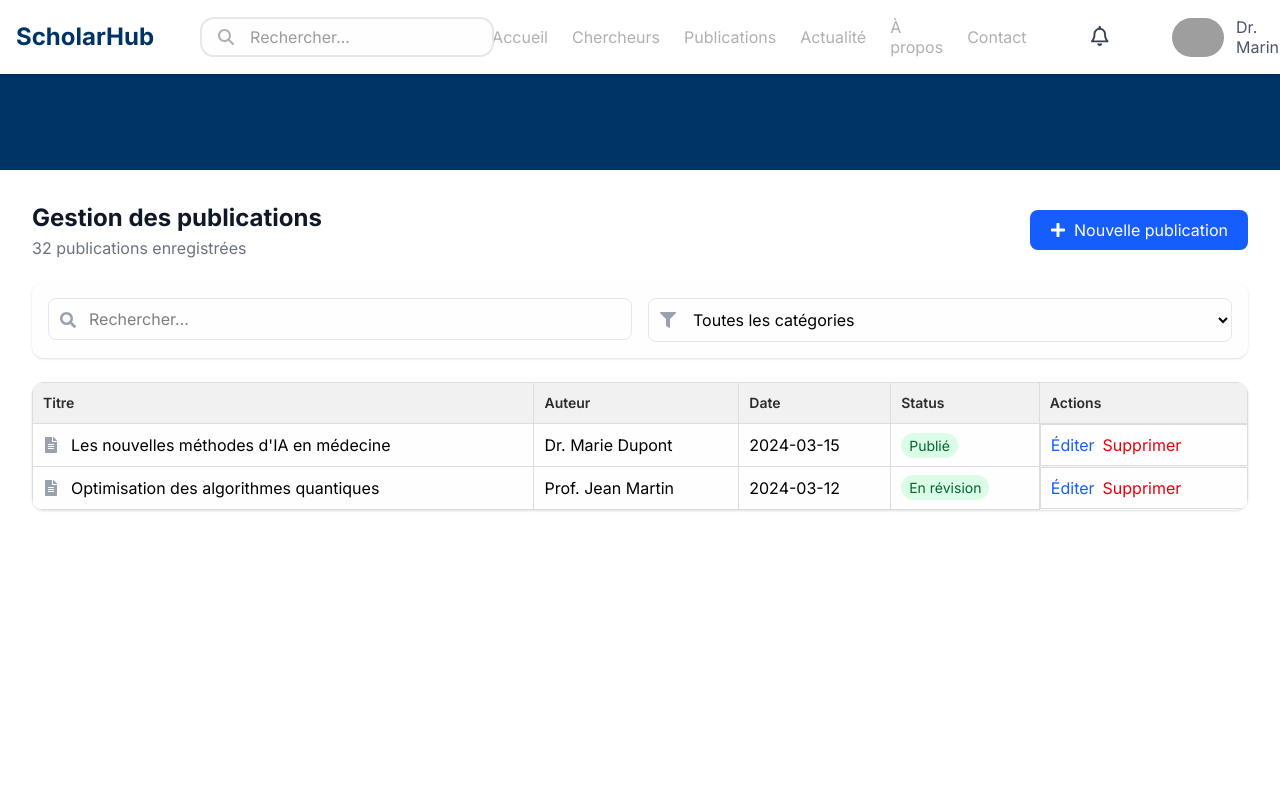
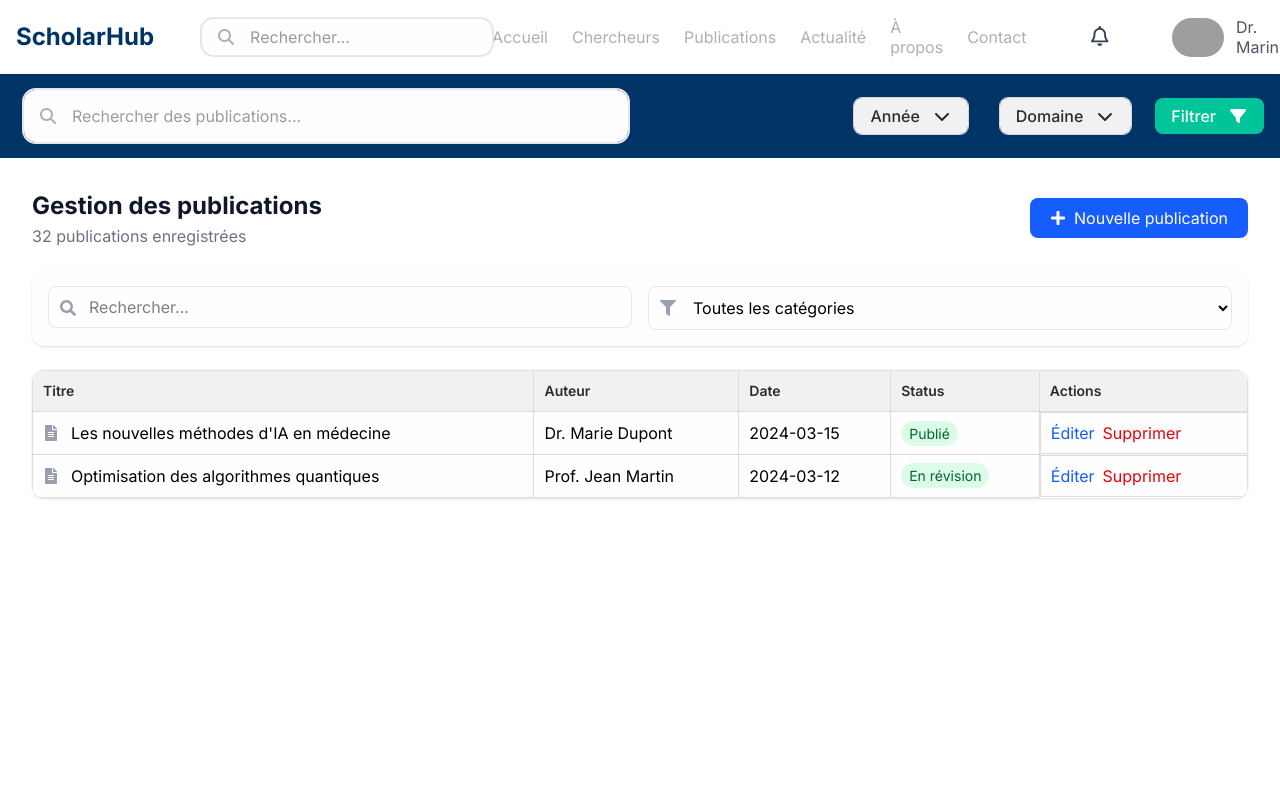
Before and after one commit to Ouassim721/Portail-de-gestion-des-profils-chercheurs, a React (Vite) app in the folder portail-chercheurs-frontend/: page /Publications in a window 1280 px wide. Shown: the top 800 px of the page. Built offline with nearby package versions, Linux system fonts and the light colour scheme; grey boxes are pictures that could not be loaded.

Commit message:
structurer

```diff
--- a/portail-chercheurs-frontend/src/components/Button.jsx
+++ b/portail-chercheurs-frontend/src/components/Button.jsx
@@ -27,9 +27,9 @@ const Button = ({
       onClick={onClick}
       className={`${baseStyles} ${variantStyles[variant]} ${className}`}
     >
-      {icon && <FontAwesomeIcon icon={icon} className="w-5 h-5" />}
       {/* Utilise FontAwesome pour l'icône */}
       {children}
+      {icon && <FontAwesomeIcon icon={icon} className="w-5 h-5" />}
     </button>
   );
 };
--- a/portail-chercheurs-frontend/src/components/DropdownButton.jsx
+++ b/portail-chercheurs-frontend/src/components/DropdownButton.jsx
@@ -1,4 +1,4 @@
-import { useState } from "react";
+import { useState, useEffect, useRef } from "react";
 import { FontAwesomeIcon } from "@fortawesome/react-fontawesome";
 import { faChevronDown } from "@fortawesome/free-solid-svg-icons";
 import Button from "./Button"; // Importer le composant Button
@@ -10,12 +10,23 @@ const DropdownButton = ({
   options = [],
 }) => {
   const [isOpen, setIsOpen] = useState(false);
+  const menuRef = useRef(null);
 
+  // Fermer le menu lorsqu'on clique en dehors
+  useEffect(() => {
+    const handleClickOutside = (event) => {
+      if (menuRef.current && !menuRef.current.contains(event.target)) {
+        setIsOpen(false);
+      }
+    };
+    document.addEventListener("mousedown", handleClickOutside);
+    return () => document.removeEventListener("mousedown", handleClickOutside);
+  }, []);
   return (
-    <div className="relative inline-block">
+    <div className="relative inline-block " ref={menuRef}>
       <Button
         onClick={() => setIsOpen(!isOpen)}
-        icon={icon || faChevronDown} // Icône par défaut (flèche vers le bas)
+        icon={icon || faChevronDown}
         variant={variant}
       >
         {children}
--- a/portail-chercheurs-frontend/src/components/ProfilChercheur.jsx
+++ b/portail-chercheurs-frontend/src/components/ProfilChercheur.jsx
@@ -1,5 +1,5 @@
 import { useState, useEffect } from "react";
-import Card from "./Card";
+import Card from "./cards/Card";
 import pdp from "../assets/chercheur-place-holder.jpg";
 import Button from "./Button";
 import UserSettingsPopup from "./UserSettingsPopup";
--- a/portail-chercheurs-frontend/src/components/research/SearchBar.jsx
+++ b/portail-chercheurs-frontend/src/components/research/SearchBar.jsx
@@ -1,18 +1,18 @@
 import { FontAwesomeIcon } from "@fortawesome/react-fontawesome";
 import { faSearch } from "@fortawesome/free-solid-svg-icons";
-const SearchBar = () => {
+const SearchBar = ({ className = "", placeHolder = "Rechercher..." }) => {
   return (
-    <>
+    <div className="relative">
       <FontAwesomeIcon
         icon={faSearch}
         className="absolute left-4 top-1/2 transform -translate-y-1/2 text-[var(--color-gray)]"
       />
       <input
         type="text"
-        placeholder="Rechercher..."
-        className="bg-[var(--color-white)] text-[var(--color-text-secondary)] p-2 pl-12 rounded-xl outline-2 outline-gray-200 focus:outline-gray-400"
+        placeholder={placeHolder}
+        className={`bg-[var(--color-white)] text-[var(--color-text-secondary)] p-2 pl-12 rounded-xl outline-2 outline-gray-200 focus:outline-gray-400 ${className} `}
       />
-    </>
+    </div>
   );
 };
 
--- a/portail-chercheurs-frontend/src/pages/Actualite.jsx
+++ b/portail-chercheurs-frontend/src/pages/Actualite.jsx
@@ -3,7 +3,7 @@ import { FontAwesomeIcon } from "@fortawesome/react-fontawesome";
 //import { faSliders } from "@fortawesome/free-solid-svg-icons";
 import DropdownButton from "../components/DropdownButton";
 import Pagination from "../components/Pagination";
-import Card from "../components/Card";
+import Card from "../components/cards/Card";
 
 const Actualite = () => {
   const fakeData = [
--- a/portail-chercheurs-frontend/src/pages/Publications.jsx
+++ b/portail-chercheurs-frontend/src/pages/Publications.jsx
@@ -1,5 +1,10 @@
 import React from "react";
+import { FontAwesomeIcon } from "@fortawesome/react-fontawesome";
+import { faFilter, faChevronDown } from "@fortawesome/free-solid-svg-icons";
 import { FaFileAlt, FaSearch, FaPlus, FaFilter } from "react-icons/fa";
+import SearchBar from "../components/research/SearchBar";
+import Button from "../components/Button";
+import DropdownButton from "../components/DropdownButton";
 
 const PublicationsPage = () => {
   const publications = [
@@ -21,7 +26,71 @@ const PublicationsPage = () => {
 
   return (
     <div className="min-h-screen ">
-      <div className="w-full h-24 bg-[var(--color-primary)]"></div>
+      <div className="w-full bg-[var(--color-primary)] flex flex-col lg:flex-row gap-4 items-center p-4">
+        <div className="w-full px-2">
+          <SearchBar
+            className="p-4 w-full"
+            placeHolder="Rechercher des publications..."
+          />
+        </div>
+        <div className="w-full flex flex-col sm:flex-row gap-4 sm:justify-between items-center">
+          <div className="w-full flex justify-between sm:justify-start lg:justify-end sm:gap-8 px-2">
+            <DropdownButton
+              icon={faChevronDown}
+              children="Année"
+              variant="neutral"
+              options={[
+                {
+                  label: "2025",
+                  onClick: () => console.log("2025"),
+                },
+                {
+                  label: "2024",
+                  onClick: () => console.log("2024"),
+                },
+                {
+                  label: "2023",
+                  onClick: () => console.log("2023"),
+                },
+                {
+                  label: "2022",
+                  onClick: () => console.log("2022"),
+                },
+              ]}
+            />
+            <DropdownButton
+              icon={faChevronDown}
+              children="Domaine"
+              variant="neutral"
+              options={[
+                {
+                  label: "IA",
+                  onClick: () => console.log("IA"),
+                },
+                {
+                  label: "Math",
+                  onClick: () => console.log("Math"),
+                },
+                {
+                  label: "Data Science",
+                  onClick: () => console.log("Data Science"),
+                },
+                {
+                  label: "Machine Learning",
+                  onClick: () => console.log("Machine Learning"),
+                },
+              ]}
+            />
+          </div>
+          <Button
+            variant="secondary"
+            icon={faFilter}
+            className="w-full sm:w-auto flex justify-center items-center "
+          >
+            Filtrer
+          </Button>
+        </div>
+      </div>
       <main className="max-w-7xl mx-auto p-8">
         {/* En-tête */}
         <div className="flex flex-col md:flex-row justify-between items-start md:items-center mb-6">
```
Also changed, not shown: portail-chercheurs-frontend/src/components/cards/Card.jsx (renamed from portail-chercheurs-frontend/src/components/Card.jsx).
